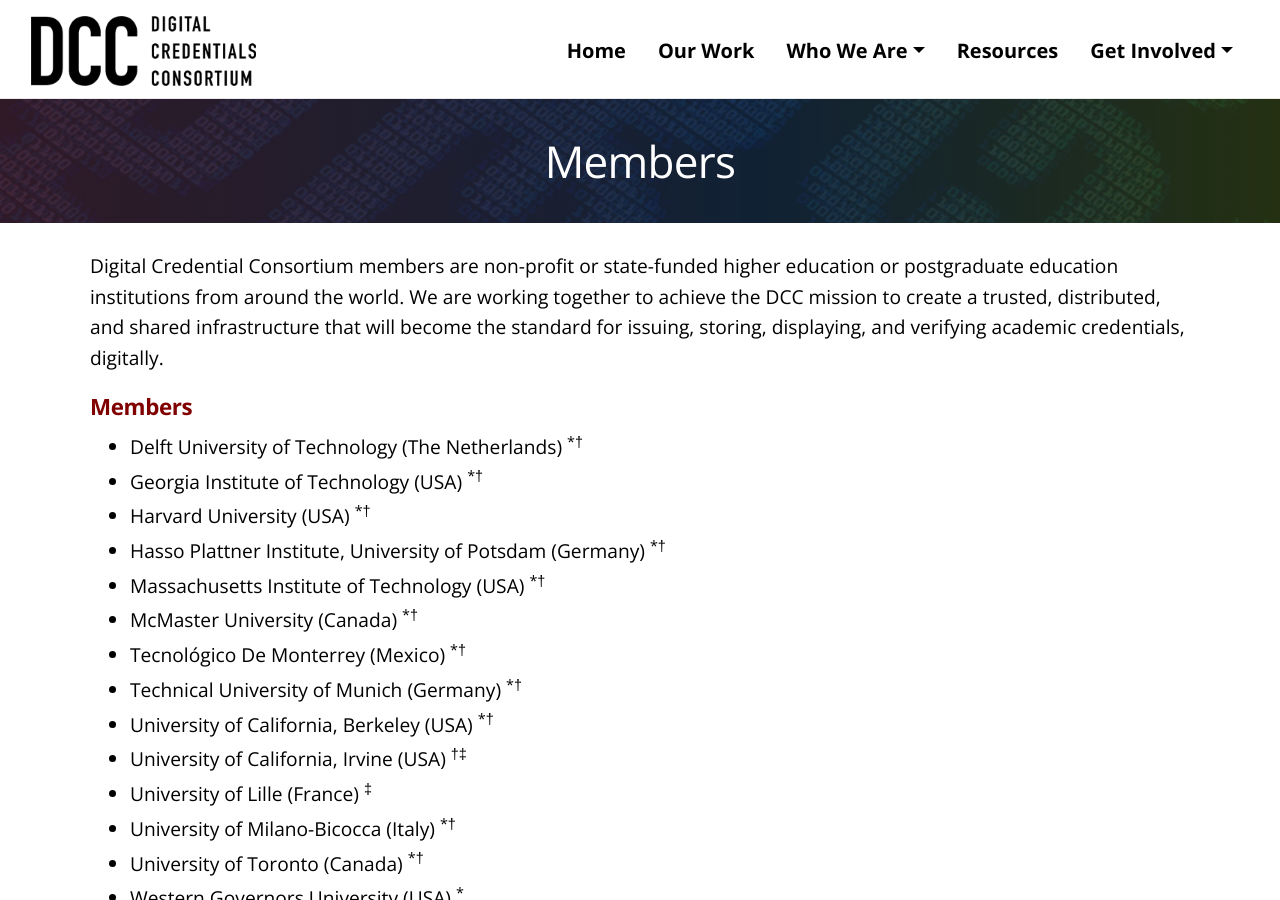
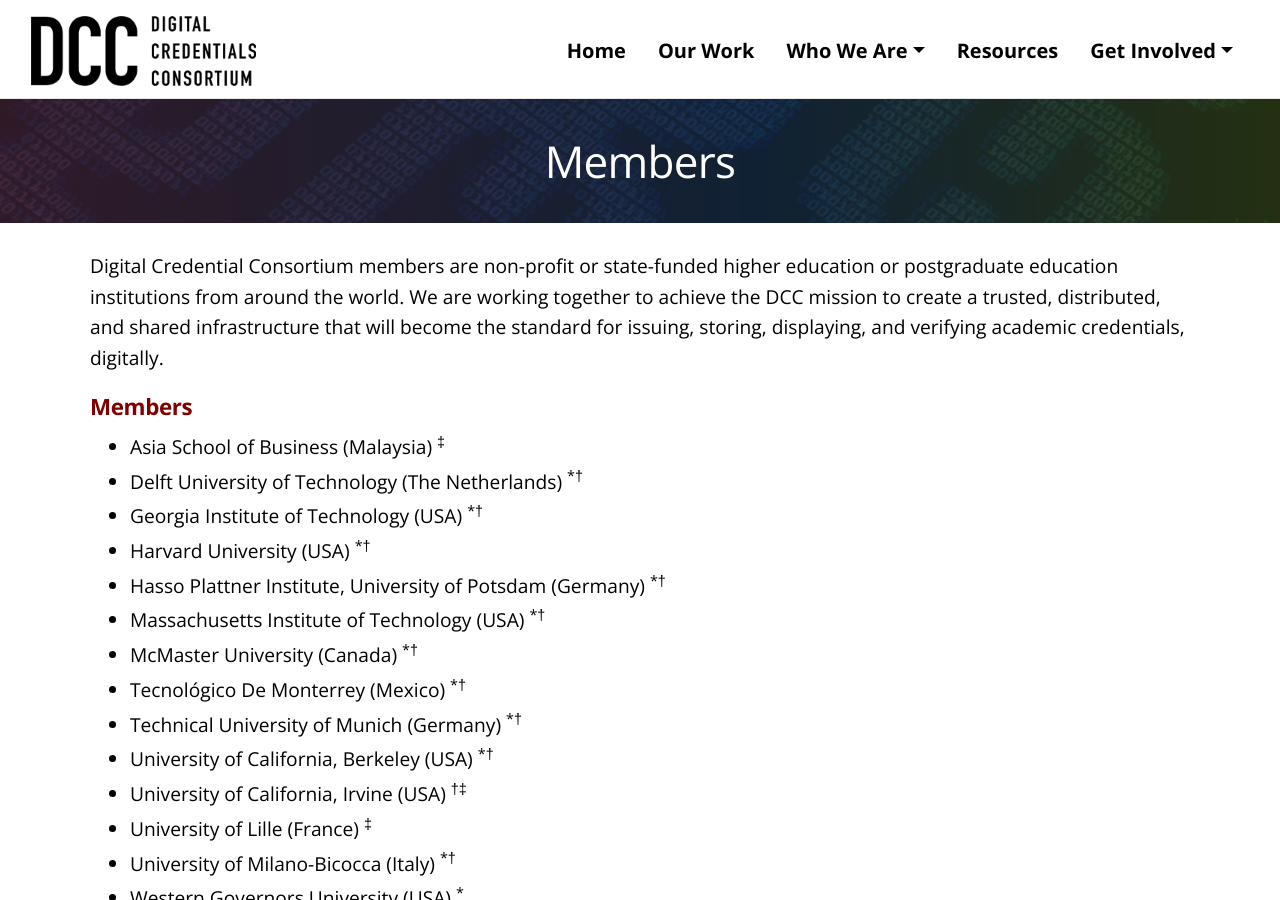
Before and after one commit to digitalcredentials/dcc-website, a Jekyll site: the page built from members.md, in a window 1280 px wide and 900 px high. Built offline with Jekyll 4.4.1, drawn with Linux system fonts in a browser that asks for light colours.

Commit message:
Update members.md

```diff
--- a/members.md
+++ b/members.md
@@ -5,6 +5,7 @@
 Digital Credential Consortium members are non-profit or state-funded higher education or postgraduate education institutions from around the world. We are working together to achieve the DCC mission to create a trusted, distributed, and shared infrastructure that will become the standard for issuing, storing, displaying, and verifying academic credentials, digitally.
 ## Members
 
+* Asia School of Business (Malaysia) <sup>‡</sup>
 * Delft University of Technology (The Netherlands) <sup>*†</sup>
 * Georgia Institute of Technology (USA) <sup>*†</sup>
 * Harvard University (USA) <sup>*†</sup>
@@ -17,7 +18,6 @@
 * University of California, Irvine (USA) <sup>†‡</sup>
 * University of Lille (France) <sup>‡</sup>
 * University of Milano-Bicocca (Italy) <sup>*†</sup>
-* University of Toronto (Canada) <sup>*†</sup>
 * Western Governors University (USA) <sup>*</sup>
 
 <!-- HTML Formatting for a small legend for the member section -->
```
